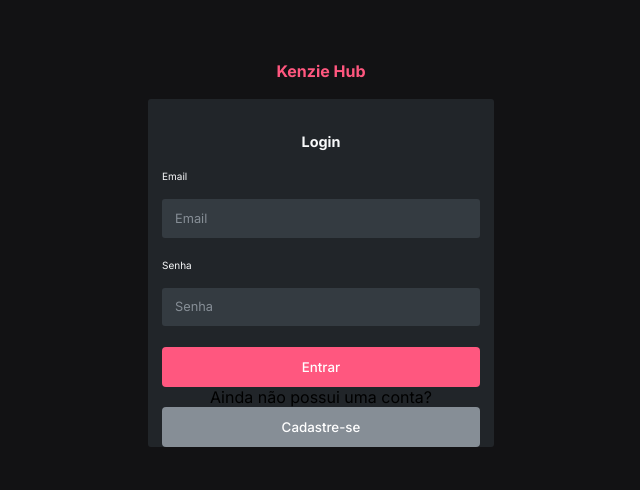
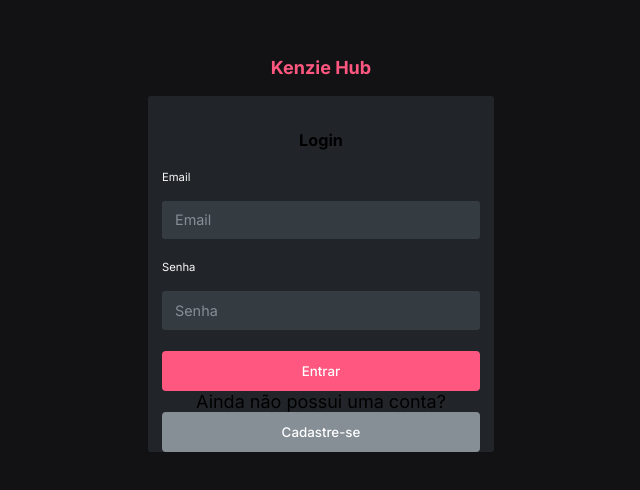
Before and after one commit to werikscs/hub-portfolios, a React (Create React App) app: page / in a window 1280 px wide. Shown: the part 146-636 px from the top of the page, without its empty margins (319-959 px from the left). Built offline with nearby package versions, Linux system fonts and the light colour scheme.

Commit message:
feat(global.js): add font-size 18px to html tag

```diff
--- a/src/styles/global.js
+++ b/src/styles/global.js
@@ -22,6 +22,10 @@
     font-family: 'Inter', sans-serif;
   }
 
+  html{
+    font-size: 18px;
+  }
+
   body{
     background-color: var(--color-gray-4);
   }
@@ -35,10 +39,6 @@
     align-items: center;
 
     overflow: hidden;
-  }
-
-  h2{
-    color: var(--color-gray-0);
   }
 
   label{
```
